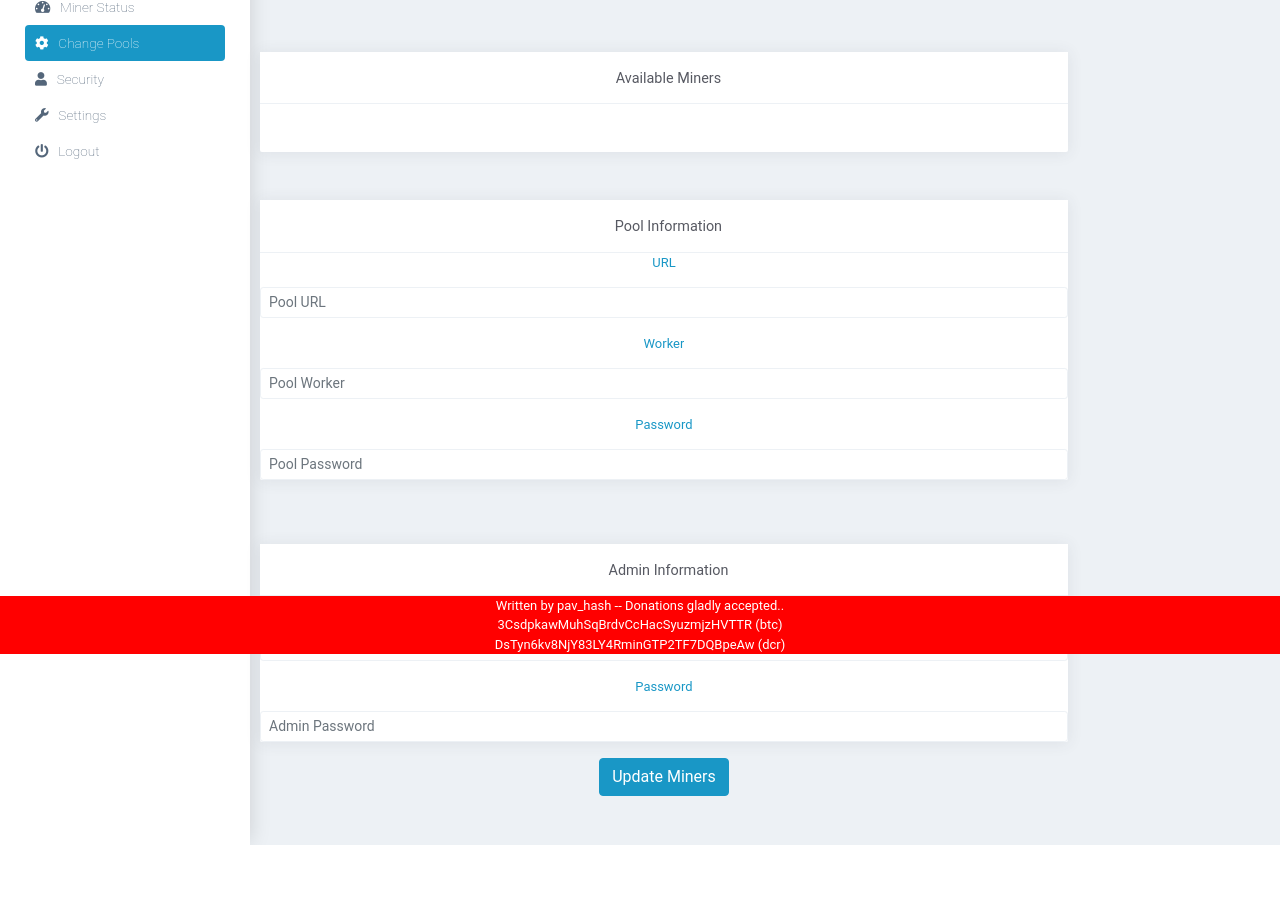
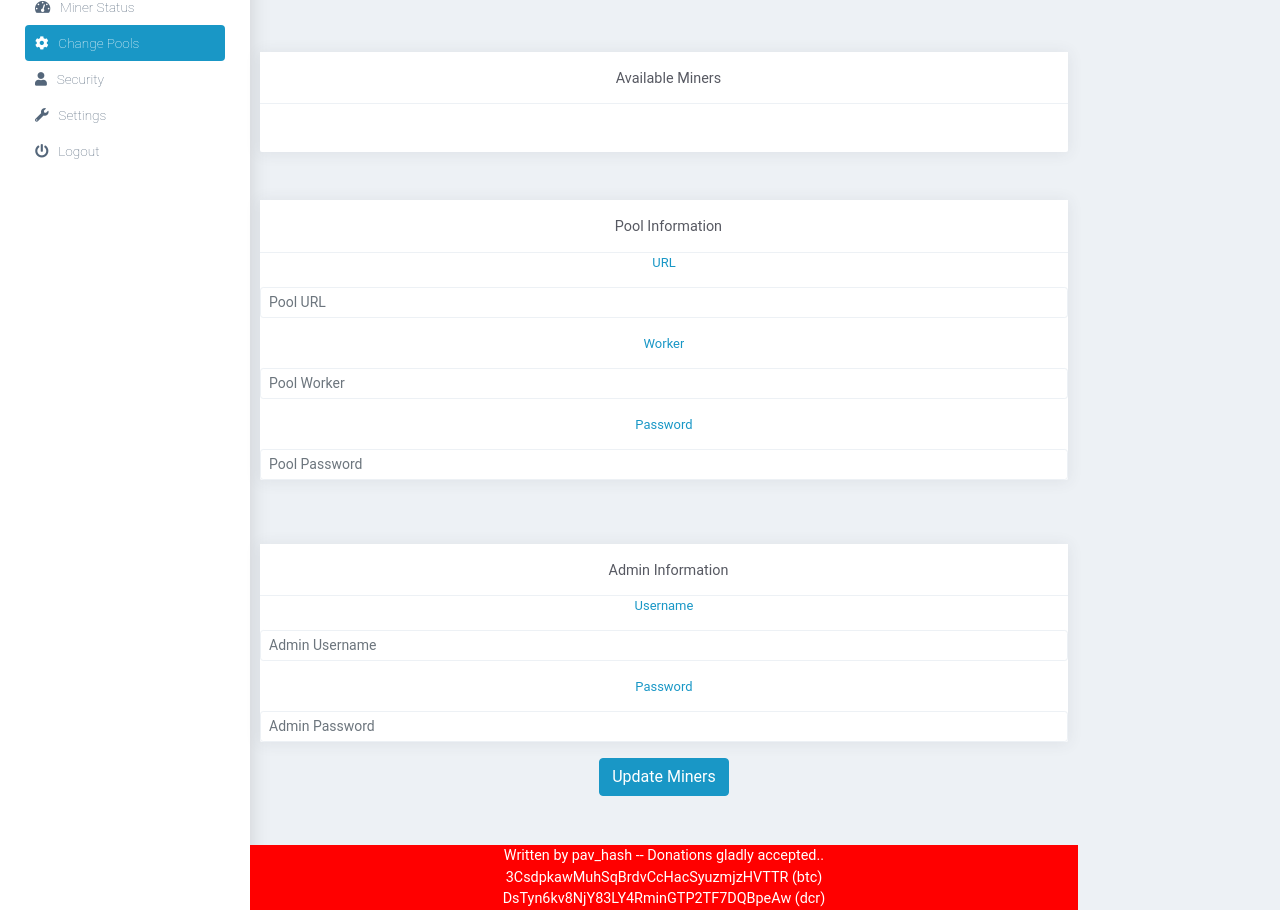
Before and after one commit to pav-hash/DragonStats, a PHP site: page /change_pool.php in a window 1280 px wide. Shown: the part 146-1056 px from the top of the page. Before the commit the page ends 991 px from the top, so only its background shows below. Run offline with PHP 8.4, Linux system fonts and the light colour scheme; the visitor is signed in with stand-in values (Sample User, id 1); data that the repository does not hold is empty.

Commit message:
Update change_pool.php

```diff
--- a/change_pool.php
+++ b/change_pool.php
@@ -260,9 +260,7 @@ NOTE: This function only works if ALL your miners have the same admin username a
         <div class="form-group false">
         </div>
   </div>
-  <div class="pav_footer">
-  <div class="pavhash">Written by pav_hash --  Donations gladly accepted..<br>3CsdpkawMuhSqBrdvCcHacSyuzmjzHVTTR (btc)<br>DsTyn6kv8NjY83LY4RminGTP2TF7DQBpeAw (dcr)</div>
-  </div>
+  <div class="pav_bottom">Written by pav_hash --  Donations gladly accepted..<br>3CsdpkawMuhSqBrdvCcHacSyuzmjzHVTTR (btc)<br>DsTyn6kv8NjY83LY4RminGTP2TF7DQBpeAw (dcr)</div>
 
 </div>
 
```
